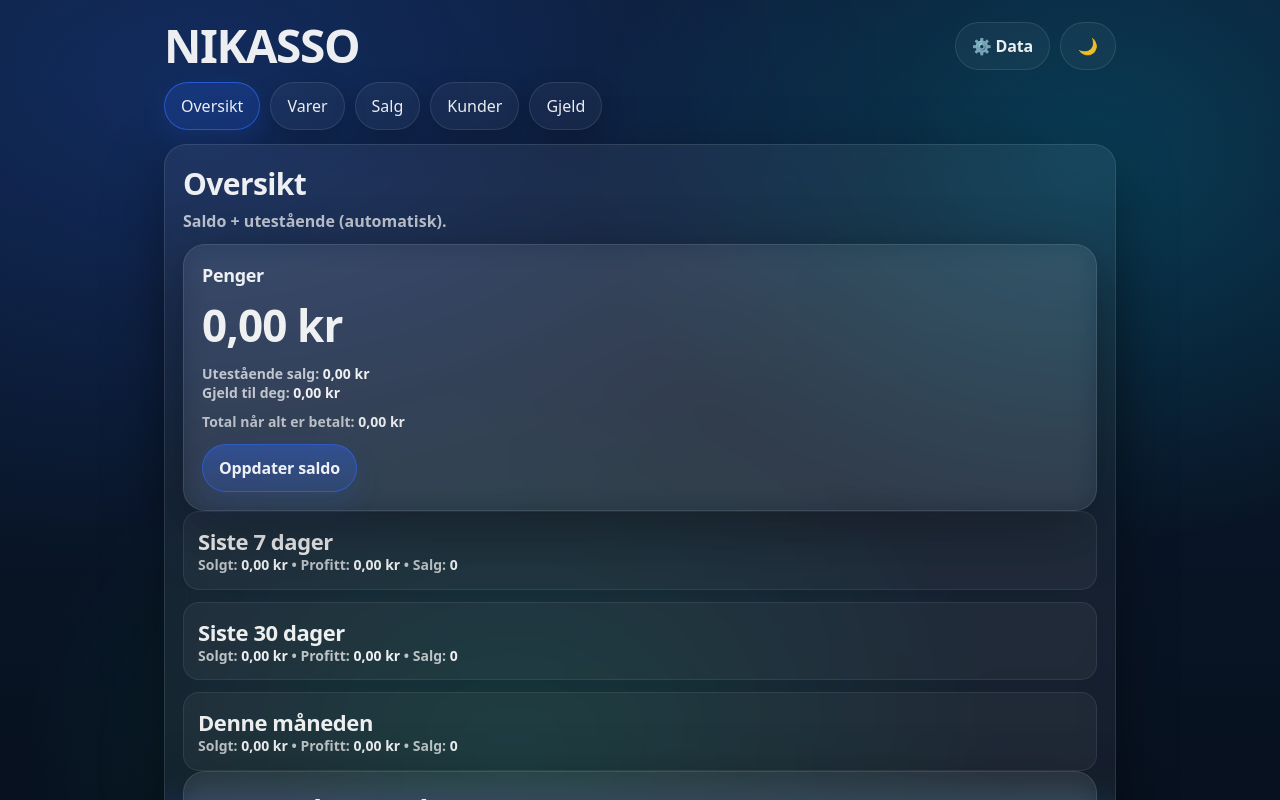
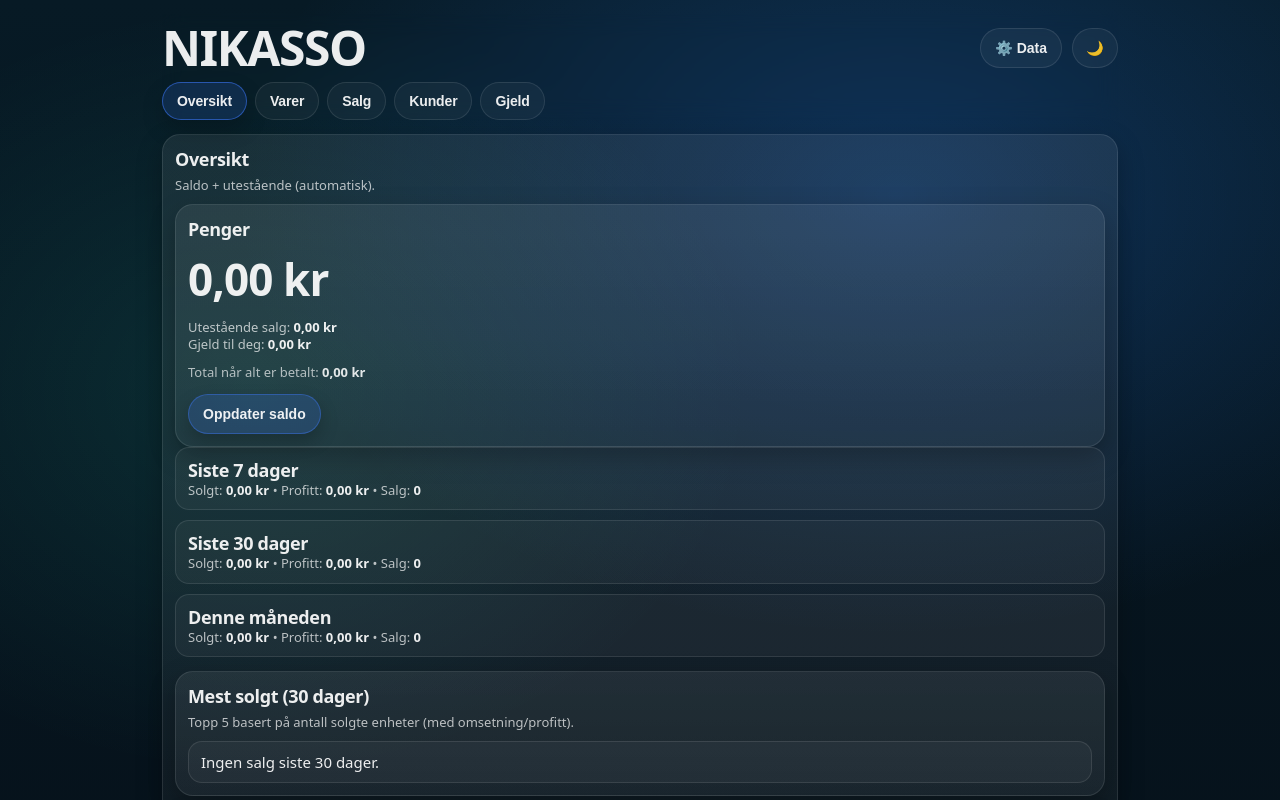
Before and after one commit to nikolaihoffmann-svg/Nikasso-, a React (Vite) app: page / in a window 1280 px wide. Shown: the top 800 px of the page. Built offline with nearby package versions, Linux system fonts and the light colour scheme.

Commit message:
Update styles.css

```diff
--- a/src/app/styles.css
+++ b/src/app/styles.css
@@ -1,169 +1,158 @@
-/* src/styles.css */
-
 /* =========================
-   Base / Theme
+   NIKASSO - Compact UI
+   (replace your global CSS with this file)
 ========================= */
 
 :root {
-  --bg0: #07111f;
-  --bg1: #0b1b33;
+  --bg0: #06111a;
+  --bg1: #071a25;
+  --card: rgba(255, 255, 255, 0.06);
+  --card2: rgba(255, 255, 255, 0.04);
+  --stroke: rgba(255, 255, 255, 0.10);
+  --stroke2: rgba(255, 255, 255, 0.14);
   --text: rgba(255, 255, 255, 0.92);
   --muted: rgba(255, 255, 255, 0.70);
   --muted2: rgba(255, 255, 255, 0.55);
 
-  --card: rgba(255, 255, 255, 0.06);
-  --card2: rgba(255, 255, 255, 0.045);
-  --border: rgba(255, 255, 255, 0.10);
+  --blue: rgba(60, 120, 255, 0.95);
+  --blue2: rgba(60, 120, 255, 0.22);
 
-  --shadow: 0 18px 60px rgba(0, 0, 0, 0.35);
+  --red: rgba(255, 80, 80, 0.95);
+  --red2: rgba(255, 80, 80, 0.20);
 
-  --primary: #2f6bff;
-  --primary2: rgba(47, 107, 255, 0.20);
-  --danger: #ff4d4d;
-  --danger2: rgba(255, 77, 77, 0.18);
-  --warn: #ffd04d;
-  --warn2: rgba(255, 208, 77, 0.16);
+  --yellow: rgba(255, 210, 90, 0.92);
+  --yellow2: rgba(255, 210, 90, 0.18);
 
-  --radius: 22px;
-  --radius2: 16px;
+  --radius: 18px;
+  --radius2: 14px;
 
-  --pad: 18px;
-  --gap: 12px;
+  /* compact spacing */
+  --pad: 12px;
+  --pad2: 10px;
+  --gap: 10px;
 
-  --input: rgba(255, 255, 255, 0.06);
-  --inputBorder: rgba(255, 255, 255, 0.12);
+  --shadow: 0 18px 42px rgba(0, 0, 0, 0.35);
+  --shadow2: 0 10px 26px rgba(0, 0, 0, 0.28);
 
-  --focus: rgba(47, 107, 255, 0.45);
+  --fieldH: 40px;
+  --btnH: 40px;
+  --miniH: 32px;
+
+  --fsH1: 48px;
+  --fsCardTitle: 18px;
+  --fsItemTitle: 18px;
+  --fsBody: 15px;
+  --fsMeta: 13px;
 }
 
 :root[data-theme="light"] {
-  --bg0: #f4f7ff;
-  --bg1: #eaf0ff;
-  --text: rgba(10, 14, 18, 0.92);
-  --muted: rgba(10, 14, 18, 0.72);
-  --muted2: rgba(10, 14, 18, 0.55);
+  --bg0: #f4f7fb;
+  --bg1: #edf3fb;
+  --card: rgba(0, 0, 0, 0.05);
+  --card2: rgba(0, 0, 0, 0.03);
+  --stroke: rgba(0, 0, 0, 0.10);
+  --stroke2: rgba(0, 0, 0, 0.14);
+  --text: rgba(0, 0, 0, 0.88);
+  --muted: rgba(0, 0, 0, 0.62);
+  --muted2: rgba(0, 0, 0, 0.50);
 
-  --card: rgba(10, 14, 18, 0.05);
-  --card2: rgba(10, 14, 18, 0.04);
-  --border: rgba(10, 14, 18, 0.10);
-
-  --shadow: 0 18px 60px rgba(0, 0, 0, 0.10);
-
-  --input: rgba(10, 14, 18, 0.05);
-  --inputBorder: rgba(10, 14, 18, 0.12);
+  --shadow: 0 18px 40px rgba(0, 0, 0, 0.10);
+  --shadow2: 0 10px 22px rgba(0, 0, 0, 0.10);
 }
 
-*,
-*::before,
-*::after {
+* {
   box-sizing: border-box;
 }
 
 html,
 body {
-  height: 100%;
-}
-
-body {
   margin: 0;
+  padding: 0;
+  font-family: ui-sans-serif, system-ui, -apple-system, Segoe UI, Roboto, Helvetica, Arial, "Apple Color Emoji",
+    "Segoe UI Emoji";
+  font-size: var(--fsBody);
   color: var(--text);
-  background:
-    radial-gradient(1200px 800px at 15% 12%, rgba(47, 107, 255, 0.22), transparent 60%),
-    radial-gradient(900px 700px at 85% 20%, rgba(0, 220, 255, 0.18), transparent 55%),
-    radial-gradient(900px 700px at 40% 95%, rgba(0, 255, 160, 0.10), transparent 55%),
+  background: radial-gradient(1200px 800px at 70% 20%, rgba(40, 130, 255, 0.25), transparent 55%),
+    radial-gradient(900px 700px at 20% 40%, rgba(50, 255, 220, 0.10), transparent 55%),
     linear-gradient(180deg, var(--bg1), var(--bg0));
-  font-family: ui-sans-serif, system-ui, -apple-system, Segoe UI, Roboto, Helvetica, Arial, "Apple Color Emoji", "Segoe UI Emoji";
+  min-height: 100vh;
+  -webkit-font-smoothing: antialiased;
+  text-rendering: optimizeLegibility;
 }
 
 a {
   color: inherit;
 }
 
-button,
-input,
-select {
-  font: inherit;
-}
-
-::selection {
-  background: rgba(47, 107, 255, 0.35);
+.container {
+  width: min(980px, 100%);
+  margin: 0 auto;
+  padding: 14px 12px 26px;
 }
 
 /* =========================
-   Layout
+   Header / Tabs
 ========================= */
 
-.container {
-  max-width: 980px;
-  margin: 0 auto;
-  padding: 22px 14px 42px;
-}
-
 .header {
-  margin-bottom: 14px;
+  position: sticky;
+  top: 0;
+  z-index: 5;
+  padding-top: 10px;
+  backdrop-filter: blur(10px);
 }
 
 .headerTop {
   display: flex;
-  gap: 14px;
-  align-items: flex-start;
+  align-items: center;
   justify-content: space-between;
-  margin-bottom: 12px;
+  gap: 10px;
+  margin-bottom: 10px;
 }
 
 .h1 {
-  font-size: 46px;
+  font-size: clamp(34px, 7vw, var(--fsH1));
   font-weight: 900;
   letter-spacing: -0.03em;
   line-height: 1;
+  margin: 0;
 }
 
 .subRow {
-  margin-top: 6px;
+  display: none; /* ✅ du ville fjerne “Privat / lokal lagring…” */
 }
-
-.sub {
-  color: var(--muted);
-  font-weight: 600;
-  font-size: 14px;
-}
-
-@media (max-width: 520px) {
-  .h1 {
-    font-size: 44px;
-  }
-}
-
-/* =========================
-   Tabs
-========================= */
 
 .tabs {
   display: flex;
-  gap: 10px;
   flex-wrap: wrap;
+  gap: 8px;
+  margin: 10px 0 0;
 }
 
 .tab {
-  appearance: none;
-  border: 1px solid var(--border);
+  height: 38px;
+  padding: 0 14px;
+  border-radius: 999px;
+  border: 1px solid var(--stroke);
   background: rgba(255, 255, 255, 0.04);
   color: var(--text);
-  padding: 12px 16px;
-  border-radius: 999px;
+  font-weight: 700;
+  font-size: 14px;
+  letter-spacing: -0.01em;
   cursor: pointer;
-  box-shadow: 0 8px 24px rgba(0, 0, 0, 0.18);
-  transition: transform 120ms ease, background 120ms ease, border-color 120ms ease;
-}
-
-.tab:hover {
-  transform: translateY(-1px);
 }
 
 .tab.active {
-  border-color: rgba(47, 107, 255, 0.65);
-  background: rgba(47, 107, 255, 0.18);
-  box-shadow: 0 10px 26px rgba(47, 107, 255, 0.12);
+  border-color: rgba(60, 120, 255, 0.55);
+  background: rgba(60, 120, 255, 0.16);
+  box-shadow: 0 10px 22px rgba(0, 0, 0, 0.18);
+}
+
+.btnRow {
+  display: flex;
+  flex-wrap: wrap;
+  gap: 10px;
+  align-items: center;
 }
 
 /* =========================
@@ -171,75 +160,64 @@ select {
 ========================= */
 
 .card {
-  background: var(--card);
-  border: 1px solid var(--border);
+  margin-top: 14px;
+  padding: var(--pad);
   border-radius: var(--radius);
-  padding: var(--pad);
-  box-shadow: var(--shadow);
-  backdrop-filter: blur(14px);
-}
-
-.card + .card {
-  margin-top: 14px;
+  background: linear-gradient(180deg, rgba(255, 255, 255, 0.07), rgba(255, 255, 255, 0.04));
+  border: 1px solid var(--stroke);
+  box-shadow: var(--shadow2);
 }
 
 .cardTitle {
-  font-size: 30px;
+  font-size: var(--fsCardTitle);
   font-weight: 900;
   letter-spacing: -0.02em;
-  margin: 0 0 6px 0;
+  margin: 0 0 6px;
 }
 
 .cardSub {
+  font-size: var(--fsMeta);
   color: var(--muted);
-  font-weight: 600;
-  margin: 0 0 12px 0;
+  margin: 0 0 10px;
+  line-height: 1.3;
 }
 
 .list {
   display: flex;
   flex-direction: column;
-  gap: 12px;
+  gap: 10px;
 }
 
 .item {
-  background: var(--card2);
-  border: 1px solid rgba(255, 255, 255, 0.08);
+  padding: 10px 12px;
   border-radius: var(--radius2);
-  padding: 14px;
+  background: rgba(255, 255, 255, 0.04);
+  border: 1px solid var(--stroke);
 }
 
 .item.low {
-  border-color: rgba(255, 208, 77, 0.30);
-  box-shadow: 0 0 0 1px rgba(255, 208, 77, 0.12) inset;
+  border-color: rgba(255, 210, 90, 0.35);
+  box-shadow: 0 0 0 1px rgba(255, 210, 90, 0.10) inset;
 }
 
 .itemTop {
   display: flex;
-  gap: 14px;
+  gap: 12px;
   align-items: flex-start;
   justify-content: space-between;
 }
 
 .itemTitle {
   margin: 0;
+  font-size: var(--fsItemTitle);
   font-weight: 900;
   letter-spacing: -0.02em;
-  font-size: 22px;
 }
 
 .itemMeta {
+  font-size: var(--fsMeta);
   color: var(--muted);
-  font-weight: 600;
-  font-size: 14px;
   line-height: 1.35;
-}
-
-.itemActions {
-  display: flex;
-  gap: 10px;
-  flex-wrap: wrap;
-  margin-top: 12px;
 }
 
 /* =========================
@@ -248,20 +226,31 @@ select {
 
 .label {
   display: block;
+  font-size: 13px;
+  font-weight: 700;
   color: var(--muted);
-  font-weight: 750;
-  font-size: 13px;
-  margin-bottom: 6px;
+  margin: 0 0 6px;
 }
 
-.input {
+.input,
+select.input,
+textarea.input {
   width: 100%;
-  padding: 13px 14px;
-  border-radius: 16px;
-  border: 1px solid var(--inputBorder);
-  background: var(--input);
+  height: var(--fieldH);
+  padding: 0 12px;
+  border-radius: 14px;
+  border: 1px solid var(--stroke);
+  background: rgba(255, 255, 255, 0.04);
   color: var(--text);
   outline: none;
+  font-size: 15px;
+}
+
+textarea.input {
+  height: auto;
+  min-height: 90px;
+  padding: 10px 12px;
+  resize: vertical;
 }
 
 .input::placeholder {
@@ -269,24 +258,25 @@ select {
 }
 
 .input:focus {
-  border-color: rgba(47, 107, 255, 0.55);
-  box-shadow: 0 0 0 3px var(--focus);
+  border-color: rgba(60, 120, 255, 0.55);
+  box-shadow: 0 0 0 4px rgba(60, 120, 255, 0.12);
 }
 
 .fieldGrid {
   display: grid;
-  gap: 12px;
+  gap: 10px;
+  margin-top: 10px;
 }
 
 .row3 {
   display: grid;
-  gap: 12px;
-  grid-template-columns: 1fr 1fr 1fr;
+  gap: 10px;
+  grid-template-columns: 1fr;
 }
 
-@media (max-width: 760px) {
+@media (min-width: 760px) {
   .row3 {
-    grid-template-columns: 1fr;
+    grid-template-columns: 1fr 1fr 1fr;
   }
 }
 
@@ -294,93 +284,124 @@ select {
    Buttons
 ========================= */
 
-.btnRow {
-  display: flex;
-  gap: 10px;
-  flex-wrap: wrap;
-  margin-top: 10px;
+.btn,
+.themeBtn {
+  height: var(--btnH);
+  padding: 0 14px;
+  border-radius: 999px;
+  border: 1px solid var(--stroke);
+  background: rgba(255, 255, 255, 0.045);
+  color: var(--text);
+  font-weight: 800;
+  font-size: 14px;
+  cursor: pointer;
 }
 
-.btn {
-  appearance: none;
-  border: 1px solid var(--border);
-  background: rgba(255, 255, 255, 0.04);
-  color: var(--text);
-  padding: 12px 16px;
-  border-radius: 999px;
-  cursor: pointer;
-  font-weight: 800;
-  letter-spacing: -0.01em;
-  transition: transform 120ms ease, filter 120ms ease, border-color 120ms ease, background 120ms ease;
+.btn:hover,
+.themeBtn:hover {
+  border-color: var(--stroke2);
+  background: rgba(255, 255, 255, 0.06);
 }
 
-.btn:hover {
-  transform: translateY(-1px);
-  filter: brightness(1.05);
-}
-
-.btn:active {
-  transform: translateY(0px);
-  filter: brightness(0.98);
-}
-
-.btn:disabled {
-  opacity: 0.55;
-  cursor: not-allowed;
-  transform: none;
+.btn:active,
+.themeBtn:active {
+  transform: translateY(1px);
 }
 
 .btnPrimary {
-  border-color: rgba(47, 107, 255, 0.55);
-  background: linear-gradient(180deg, rgba(47, 107, 255, 0.35), rgba(47, 107, 255, 0.18));
-  box-shadow: 0 12px 28px rgba(47, 107, 255, 0.12);
+  border-color: rgba(60, 120, 255, 0.40);
+  background: rgba(60, 120, 255, 0.18);
+  box-shadow: 0 8px 18px rgba(0, 0, 0, 0.22);
+}
+
+.btnPrimary:hover {
+  background: rgba(60, 120, 255, 0.22);
+  border-color: rgba(60, 120, 255, 0.55);
 }
 
 .btnDanger {
-  border-color: rgba(255, 77, 77, 0.55);
-  background: linear-gradient(180deg, rgba(255, 77, 77, 0.25), rgba(255, 77, 77, 0.12));
+  border-color: rgba(255, 80, 80, 0.35);
+  background: rgba(255, 80, 80, 0.12);
+}
+
+.btnDanger:hover {
+  background: rgba(255, 80, 80, 0.16);
+  border-color: rgba(255, 80, 80, 0.55);
 }
 
 .themeBtn {
-  appearance: none;
-  border: 1px solid var(--border);
-  background: rgba(255, 255, 255, 0.04);
-  color: var(--text);
-  padding: 12px 14px;
+  width: 46px;
+  padding: 0;
+  display: grid;
+  place-items: center;
+}
+
+/* compact small buttons (for +/- etc) */
+.btnMini {
+  height: var(--miniH);
+  padding: 0 10px;
+  font-size: 13px;
+  font-weight: 900;
   border-radius: 999px;
-  cursor: pointer;
-  font-weight: 900;
-  min-width: 56px;
 }
 
 /* =========================
-   Modal
+   Better +/- look (generic)
+   Use these classes in Varer.tsx if you want:
+   - wrap buttons in <div className="stepper">
+   - buttons: className="stepperBtn"
+========================= */
+
+.stepper {
+  display: inline-flex;
+  flex-direction: column;
+  gap: 6px;
+  align-items: stretch;
+}
+
+.stepperBtn {
+  height: 32px;
+  min-width: 54px;
+  border-radius: 14px;
+  border: 1px solid var(--stroke);
+  background: rgba(255, 255, 255, 0.06);
+  color: var(--text);
+  font-weight: 900;
+  font-size: 14px;
+  cursor: pointer;
+}
+
+.stepperBtn:hover {
+  border-color: var(--stroke2);
+}
+
+/* =========================
+   Modals
 ========================= */
 
 .modalBackdrop {
   position: fixed;
   inset: 0;
-  background: rgba(0, 0, 0, 0.55);
-  backdrop-filter: blur(10px);
+  background: rgba(0, 0, 0, 0.50);
+  backdrop-filter: blur(8px);
   display: grid;
   place-items: center;
   padding: 16px;
-  z-index: 999;
+  z-index: 50;
 }
 
 .modal {
-  width: min(920px, 100%);
-  max-height: min(86vh, 900px);
-  overflow: auto;
-  background: rgba(15, 20, 28, 0.78);
+  width: min(520px, 100%);
+  border-radius: 18px;
+  background: rgba(20, 25, 35, 0.92);
   border: 1px solid rgba(255, 255, 255, 0.12);
-  border-radius: 22px;
-  box-shadow: 0 26px 90px rgba(0, 0, 0, 0.55);
-  backdrop-filter: blur(18px);
+  box-shadow: var(--shadow);
+  overflow: hidden;
 }
 
 :root[data-theme="light"] .modal {
-  background: rgba(245, 248, 255, 0.92);
+  background: rgba(255, 255, 255, 0.96);
+  border: 1px solid rgba(0, 0, 0, 0.10);
 }
 
 .modalHeader {
@@ -388,115 +409,33 @@ select {
   align-items: center;
   justify-content: space-between;
   gap: 10px;
-  padding: 14px 16px;
+  padding: 12px 12px;
   border-bottom: 1px solid rgba(255, 255, 255, 0.10);
 }
 
 :root[data-theme="light"] .modalHeader {
-  border-bottom: 1px solid rgba(10, 14, 18, 0.10);
+  border-bottom: 1px solid rgba(0, 0, 0, 0.08);
 }
 
 .modalTitle {
   margin: 0;
   font-weight: 900;
-  letter-spacing: -0.02em;
-  font-size: 20px;
+  font-size: 16px;
+  letter-spacing: -0.01em;
 }
 
 .iconBtn {
-  appearance: none;
-  border: 1px solid rgba(255, 255, 255, 0.12);
-  background: rgba(255, 255, 255, 0.05);
+  height: 34px;
+  width: 34px;
+  border-radius: 999px;
+  border: 1px solid var(--stroke);
+  background: rgba(255, 255, 255, 0.04);
   color: var(--text);
-  width: 40px;
-  height: 40px;
-  border-radius: 999px;
   cursor: pointer;
-  font-weight: 900;
-}
-
-:root[data-theme="light"] .iconBtn {
-  border: 1px solid rgba(10, 14, 18, 0.12);
-  background: rgba(10, 14, 18, 0.04);
 }
 
 .modalBody {
-  padding: 14px 16px 16px;
-}
-
-/* =========================
-   Salg modal: kompakt + sticky footer
-========================= */
-
-.saleModal {
-  position: relative;
-}
-
-.saleLineCard {
   padding: 12px;
-  border-radius: 16px;
-  background: rgba(255, 255, 255, 0.04);
-  border: 1px solid rgba(255, 255, 255, 0.08);
-}
-
-.saleLineHeader {
-  display: flex;
-  align-items: center;
-  justify-content: space-between;
-  gap: 10px;
-  margin-bottom: 10px;
-}
-
-.saleLineTitle {
-  font-weight: 850;
-  letter-spacing: -0.01em;
-}
-
-.saleLineGrid {
-  display: grid;
-  grid-template-columns: 1.4fr 0.55fr 0.7fr 0.8fr;
-  gap: 10px;
-}
-
-.saleLineColWide {
-  min-width: 0;
-}
-
-.saleLineCol {
-  min-width: 0;
-}
-
-.saleModalSticky {
-  position: sticky;
-  bottom: 0;
-  margin-top: 14px;
-  padding-top: 12px;
-  padding-bottom: 4px;
-  background: linear-gradient(
-    to bottom,
-    rgba(10, 12, 16, 0),
-    rgba(10, 12, 16, 0.85) 30%,
-    rgba(10, 12, 16, 0.92)
-  );
-  backdrop-filter: blur(12px);
-  border-top: 1px solid rgba(255, 255, 255, 0.08);
-}
-
-:root[data-theme="light"] .saleModalSticky {
-  background: linear-gradient(to bottom, rgba(245, 248, 255, 0), rgba(245, 248, 255, 0.85) 30%, rgba(245, 248, 255, 0.92));
-  border-top: 1px solid rgba(10, 14, 18, 0.10);
-}
-
-.saleModalTotal {
-  font-size: 18px;
-  margin-bottom: 10px;
-  font-weight: 800;
-}
-
-@media (max-width: 520px) {
-  .saleLineGrid {
-    grid-template-columns: 1fr 1fr;
-  }
 }
 
 /* =========================
@@ -509,10 +448,14 @@ b {
 
 hr {
   border: none;
-  border-top: 1px solid rgba(255, 255, 255, 0.10);
-  margin: 12px 0;
+  height: 1px;
+  background: rgba(255, 255, 255, 0.10);
 }
 
-:root[data-theme="light"] hr {
-  border-top: 1px solid rgba(10, 14, 18, 0.12);
+::-webkit-scrollbar {
+  width: 10px;
 }
+::-webkit-scrollbar-thumb {
+  background: rgba(255, 255, 255, 0.12);
+  border-radius: 999px;
+}
```
